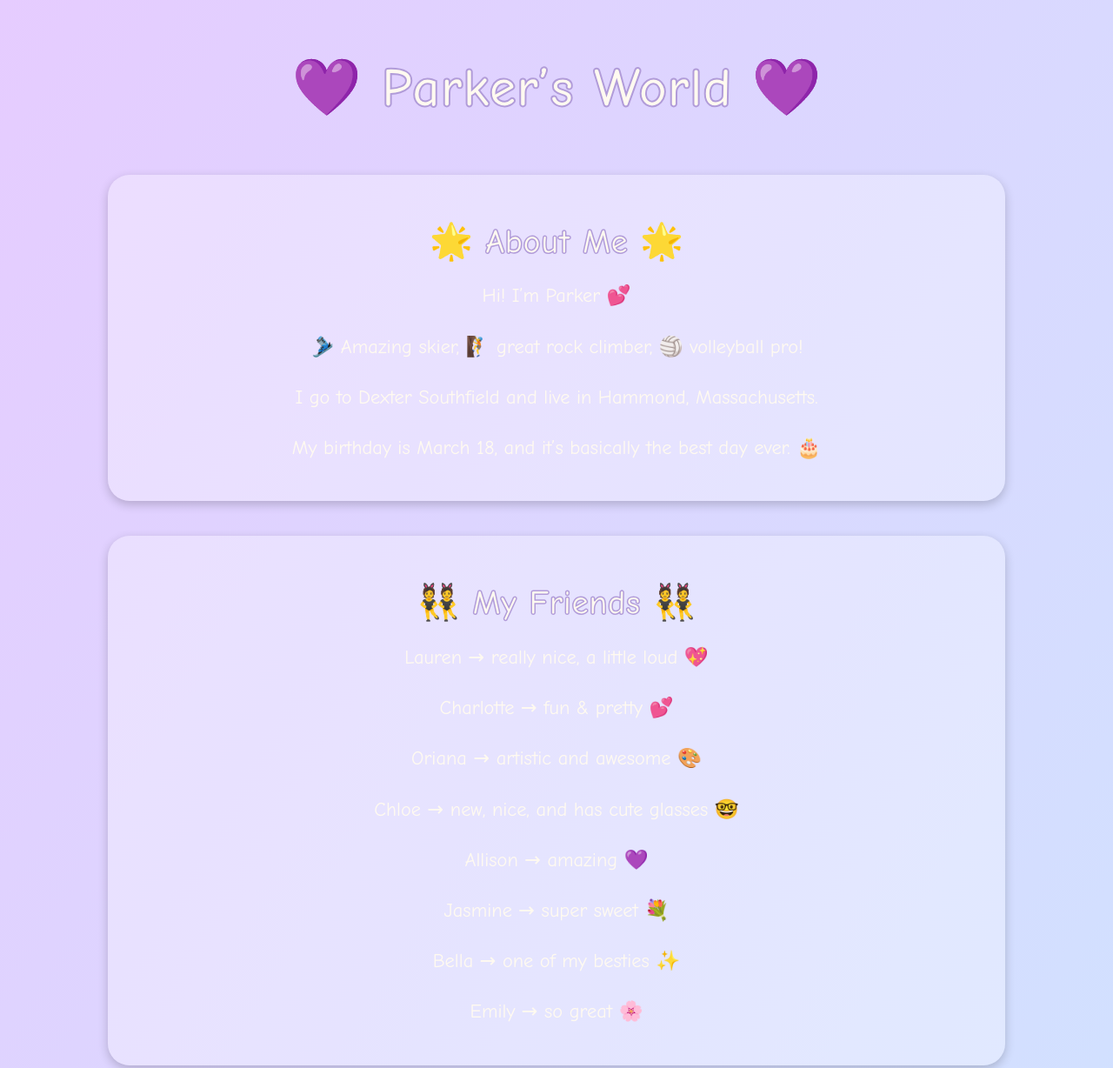
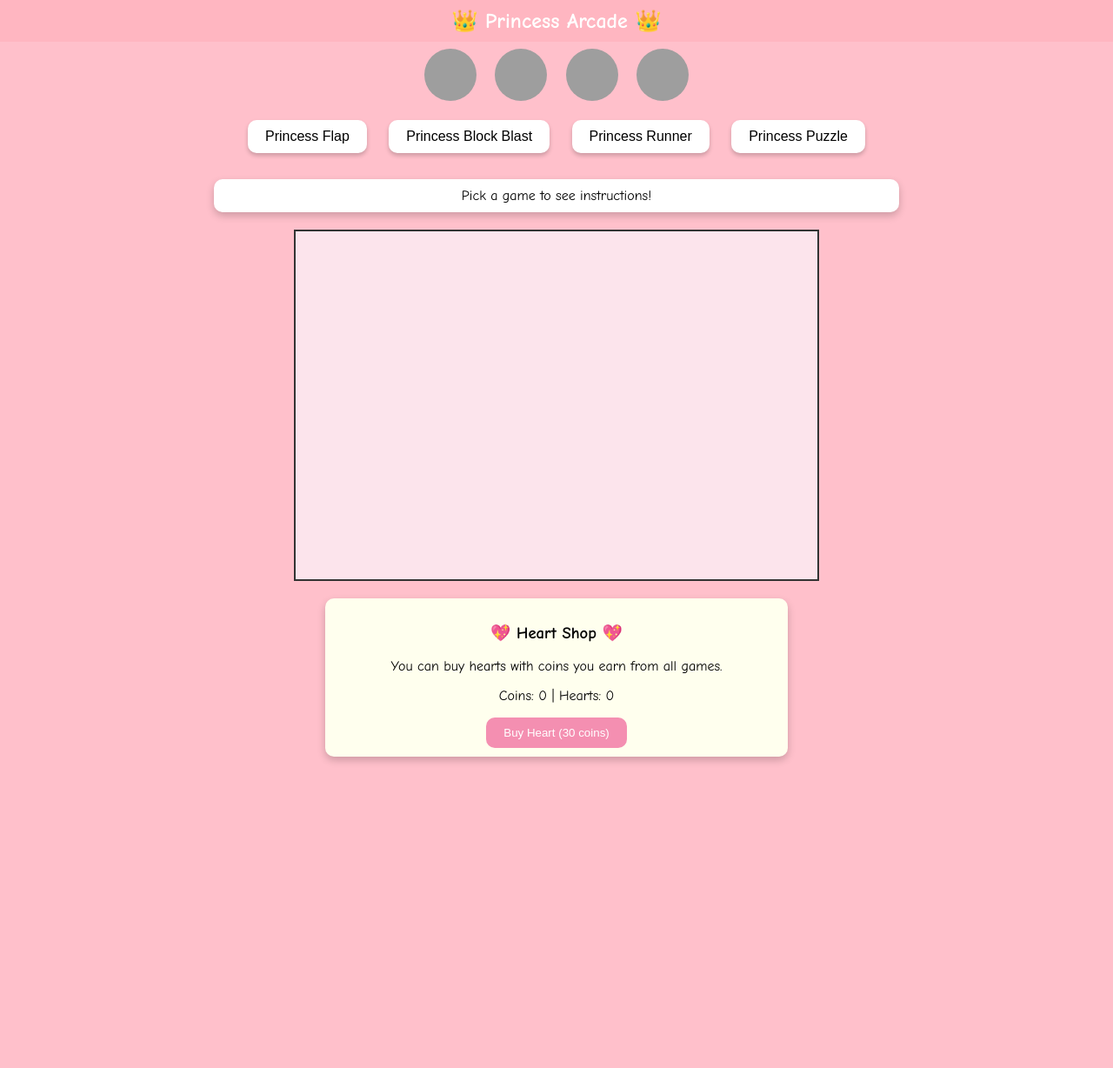
Before and after one commit to 3orca2024/ORCA, a plain HTML site: page index.HTML in a window 1280 px wide. Shown: the top 1228 px of the page at 87% size. After the commit the page ends 890 px from the top, so only its background shows below. Drawn offline with Linux system fonts and the light colour scheme; grey boxes are pictures that could not be loaded.

Commit message:
Update index.HTML

```diff
--- a/index.HTML
+++ b/index.HTML
@@ -2,121 +2,157 @@
 <html lang="en">
 <head>
   <meta charset="UTF-8">
-  <title>Parker's Amazing Aesthetic Page</title>
+  <meta name="viewport" content="width=device-width, initial-scale=1.0">
+  <title>Princess Arcade</title>
   <style>
     body {
       margin: 0;
       font-family: 'Comic Sans MS', cursive, sans-serif;
-      background: linear-gradient(to bottom right, #e6ccff, #cce6ff);
-      color: #fffaf0;
-      display: flex;
-      flex-direction: column;
-      align-items: center;
-      padding: 20px;
+      background: pink;
+      text-align: center;
+      overflow-x: hidden;
     }
-
-    h1 {
-      font-size: 4em;
-      color: #fffaf0;
-      -webkit-text-stroke: 2px #b19cd9; /* Bubble effect outline */
-      text-align: center;
+    header {
+      background: #ffb6c1;
+      padding: 10px;
+      font-size: 24px;
+      font-weight: bold;
+      color: #fff;
     }
-
-    .section {
-      background: rgba(255, 255, 255, 0.3);
-      border-radius: 25px;
-      padding: 20px;
+    #princess-bar img {
+      width: 60px;
+      height: 60px;
+      border-radius: 50%;
+      margin: 5px;
+      cursor: pointer;
+      border: 3px solid transparent;
+    }
+    #princess-bar img.selected {
+      border: 3px solid purple;
+    }
+    #game-selector button {
+      margin: 10px;
+      padding: 10px 20px;
+      border: none;
+      border-radius: 10px;
+      cursor: pointer;
+      font-size: 16px;
+      background: #fff;
+      box-shadow: 0px 3px 5px rgba(0,0,0,0.2);
+    }
+    #instructions {
       margin: 20px;
-      width: 80%;
-      box-shadow: 0px 4px 12px rgba(0,0,0,0.2);
-      text-align: center;
+      padding: 10px;
+      background: #fff;
+      border-radius: 10px;
+      width: 60%;
+      margin-left: auto;
+      margin-right: auto;
+      box-shadow: 0px 4px 10px rgba(0,0,0,0.2);
     }
-
-    .section h2 {
-      font-size: 2.5em;
-      color: #fffaf0;
-      -webkit-text-stroke: 1.5px #b19cd9;
-      margin-bottom: 10px;
+    canvas {
+      border: 2px solid #333;
+      background: #fce4ec;
+      display: block;
+      margin: 20px auto;
     }
-
-    .section p {
-      font-size: 1.4em;
-      line-height: 1.6em;
+    #shop {
+      margin: 20px auto;
+      padding: 10px;
+      width: 40%;
+      background: #ffe;
+      border-radius: 10px;
+      box-shadow: 0px 4px 10px rgba(0,0,0,0.2);
     }
-
-    .countdown {
-      font-size: 1.6em;
-      margin-top: 10px;
-      color: #fffaf0;
+    #shop button {
+      padding: 10px 20px;
+      border: none;
+      border-radius: 10px;
+      background: #f48fb1;
+      color: #fff;
+      cursor: pointer;
     }
   </style>
 </head>
 <body>
-  <h1>💜 Parker’s World 💜</h1>
-
-  <div class="section">
-    <h2>🌟 About Me 🌟</h2>
-    <p>Hi! I’m Parker 💕</p>
-    <p>🎿 Amazing skier, 🧗 great rock climber, 🏐 volleyball pro!</p>
-    <p>I go to Dexter Southfield and live in Hammond, Massachusetts.</p>
-    <p>My birthday is March 18, and it’s basically the best day ever. 🎂</p>
+  <header>👑 Princess Arcade 👑</header>
+  <div id="princess-bar">
+    <img src="https://source.unsplash.com/60x60/?princess,1" alt="princess1">
+    <img src="https://source.unsplash.com/60x60/?princess,2" alt="princess2">
+    <img src="https://source.unsplash.com/60x60/?princess,3" alt="princess3">
+    <img src="https://source.unsplash.com/60x60/?princess,4" alt="princess4">
+  </div>
+  <div id="game-selector">
+    <button onclick="selectGame('flap')">Princess Flap</button>
+    <button onclick="selectGame('block')">Princess Block Blast</button>
+    <button onclick="selectGame('runner')">Princess Runner</button>
+    <button onclick="selectGame('puzzle')">Princess Puzzle</button>
   </div>
 
-  <div class="section">
-    <h2>👯 My Friends 👯</h2>
-    <p>Lauren → really nice, a little loud 💖</p>
-    <p>Charlotte → fun & pretty 💕</p>
-    <p>Oriana → artistic and awesome 🎨</p>
-    <p>Chloe → new, nice, and has cute glasses 🤓</p>
-    <p>Allison → amazing 💜</p>
-    <p>Jasmine → super sweet 💐</p>
-    <p>Bella → one of my besties ✨</p>
-    <p>Emily → so great 🌸</p>
-  </div>
+  <div id="instructions">Pick a game to see instructions!</div>
+  <canvas id="gameCanvas" width="600" height="400"></canvas>
 
-  <div class="section">
-    <h2>🎉 Important Countdowns 🎉</h2>
-    <div id="countdowns"></div>
-  </div>
-
-  <div class="section">
-    <h2>👧 My Sister 👧</h2>
-    <p>Scarlet — kinda annoying, but also really nice. 💗</p>
-    <p>Her birthday is January 28. 🎂</p>
+  <div id="shop">
+    <h3>💖 Heart Shop 💖</h3>
+    <p>You can buy hearts with coins you earn from all games.</p>
+    <p>Coins: <span id="coinCount">0</span> | Hearts: <span id="heartCount">0</span></p>
+    <button onclick="buyHeart()">Buy Heart (30 coins)</button>
   </div>
 
   <script>
-    function countdown(targetDate, name) {
-      const now = new Date();
-      const diff = targetDate - now;
-      const days = Math.ceil(diff / (1000 * 60 * 60 * 24));
-      return `${name}: ${days} days left 🎉`;
+    let coins = 0;
+    let hearts = 0;
+    let selectedGame = null;
+
+    function selectGame(game) {
+      selectedGame = game;
+      let instructions = document.getElementById('instructions');
+      if (game === 'flap') {
+        instructions.innerHTML = "Princess Flap: Tap/click to make your princess float up. Avoid obstacles and collect coins!";
+      } else if (game === 'block') {
+        instructions.innerHTML = "Princess Block Blast: Break all the colorful blocks by bouncing the ball. Collect coins as you clear!";
+      } else if (game === 'runner') {
+        instructions.innerHTML = "Princess Runner: Run forward and jump to dodge obstacles. Gather coins along the way!";
+      } else if (game === 'puzzle') {
+        instructions.innerHTML = "Princess Puzzle: Rearrange the tiles to complete the princess picture. Earn coins for solving!";
+      }
+      startGame(game);
     }
 
-    function updateCountdowns() {
-      const events = [
-        { date: new Date("2025-12-25"), name: "🎄 Christmas" },
-        { date: new Date("2025-11-27"), name: "🦃 Thanksgiving" },
-        { date: new Date("2026-02-14"), name: "💘 Valentine’s Day" },
-        { date: new Date("2026-03-17"), name: "🍀 St. Patrick’s Day" },
-        { date: new Date("2026-03-14"), name: "🥧 Pi Day" },
-        { date: new Date("2026-05-29"), name: "🏫 Last Day of School" },
-        { date: new Date("2026-03-18"), name: "🎂 Parker’s Birthday" },
-        { date: new Date("2026-01-28"), name: "🎂 Scarlet’s Birthday" }
-      ];
-
-      const container = document.getElementById("countdowns");
-      container.innerHTML = "";
-      events.forEach(event => {
-        const p = document.createElement("p");
-        p.className = "countdown";
-        p.textContent = countdown(event.date, event.name);
-        container.appendChild(p);
-      });
+    function updateShop() {
+      document.getElementById('coinCount').innerText = coins;
+      document.getElementById('heartCount').innerText = hearts;
     }
 
-    updateCountdowns();
-    setInterval(updateCountdowns, 1000 * 60 * 60); // update every hour
+    function buyHeart() {
+      if (coins >= 30) {
+        coins -= 30;
+        hearts++;
+        updateShop();
+        alert("You bought a heart!");
+      } else {
+        alert("Not enough coins!");
+      }
+    }
+
+    function addCoins(amount) {
+      coins += amount;
+      updateShop();
+    }
+
+    // Dummy game starter for now
+    function startGame(game) {
+      const ctx = document.getElementById('gameCanvas').getContext('2d');
+      ctx.clearRect(0,0,600,400);
+      ctx.fillStyle = "#f8bbd0";
+      ctx.fillRect(0,0,600,400);
+      ctx.fillStyle = "#333";
+      ctx.font = "20px Arial";
+      ctx.fillText("Game: " + game + " coming soon!", 200, 200);
+      addCoins(5); // reward coins demo
+    }
+
+    updateShop();
   </script>
 </body>
 </html>
```
